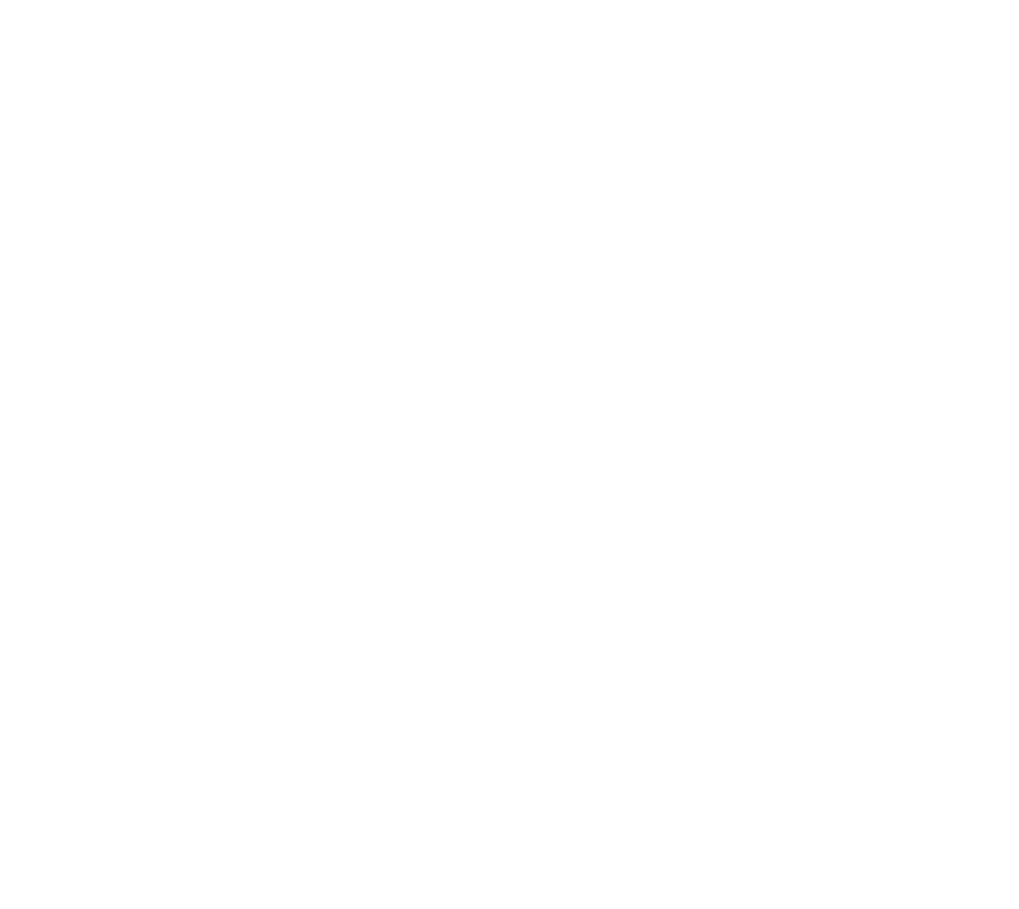
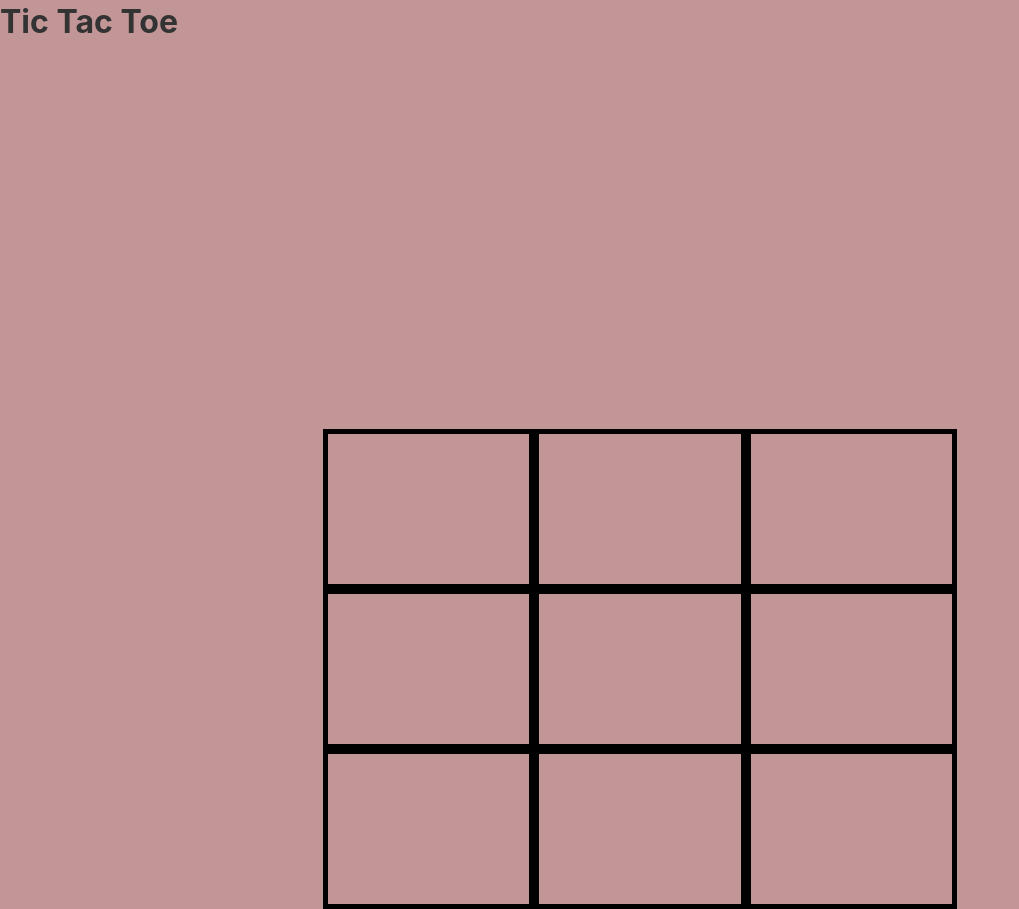
Before and after one commit to AmiramAbergel/Weekend6-Project-JS-TicTacToe, a plain HTML site: page index.html in a window 1280 px wide. Shown: the whole page, without its empty margins (0-1019 px from the left). Before the commit the page ends 800 px from the top, so only its background shows below. Drawn offline with Linux system fonts and the light colour scheme; files that its build step writes are made by us from their sources.

Commit message:
Grid done

```diff
--- a/css/style.css
+++ b/css/style.css
@@ -3,3 +3,42 @@
     padding: 0;
     box-sizing: border-box;
 }
+
+body {
+    font-family: "Inter", sans-serif;
+    line-height: 1.4;
+    font-weight: 500;
+    background: rgb(194, 150, 150);
+    color: #333;
+    height: 100vh;
+}
+
+.flexContainer {
+    max-width: 960px;
+    height: 60vh;
+    display: flex;
+    flex-flow: row wrap;
+    justify-content: center;
+    align-items: center;
+    margin: 30% 25%;
+}
+
+.innerBox {
+    flex: 0 1 33%;
+    border: 5px solid rgb(0, 0, 0);
+    min-height: 33.33%;
+    min-width: 13%;
+}
+
+@media screen and (max-width: 800px) {
+    .flexContainer {
+        width: 50%;
+        height: 35%;
+        align-items: center;
+    }
+    .innerBox {
+        flex: 0 1 33%;
+        width: 25%;
+        height: 25%;
+    }
+}
--- a/index.html
+++ b/index.html
@@ -5,9 +5,24 @@
         <meta http-equiv="X-UA-Compatible" content="IE=edge" />
         <meta name="viewport" content="width=device-width, initial-scale=1.0" />
         <title>Tic Tac Toe | Amiram</title>
-        <link rel="stylesheet" href="style.css" />
+        <link rel="stylesheet" href="css/style.css" />
     </head>
     <body>
+        <header>
+            <h1>Tic Tac Toe</h1>
+        </header>
+
+        <div class="flexContainer">
+            <div class="innerBox"></div>
+            <div class="innerBox"></div>
+            <div class="innerBox"></div>
+            <div class="innerBox"></div>
+            <div class="innerBox"></div>
+            <div class="innerBox"></div>
+            <div class="innerBox"></div>
+            <div class="innerBox"></div>
+            <div class="innerBox"></div>
+        </div>
         <script src="app.js"></script>
     </body>
 </html>
```
